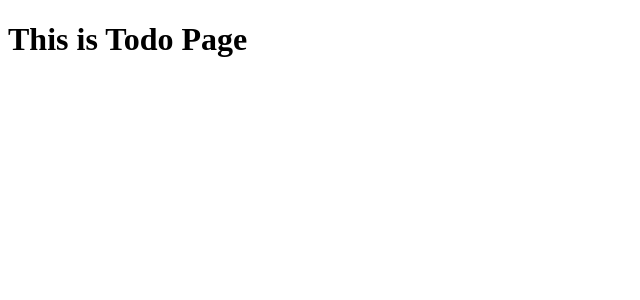
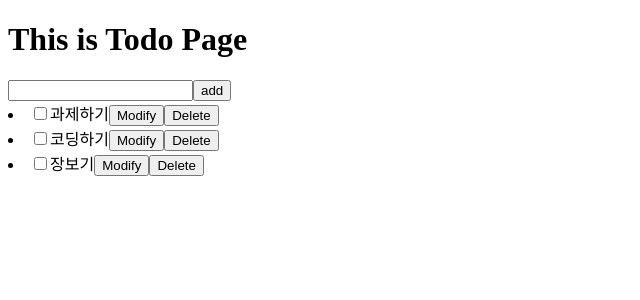
Before and after one commit to blueline1984/wanted-pre-onboarding-frontend, a React (Create React App) app: page /todo in a window 1280 px wide. Shown: the top 300 px of the page, without its empty margins (0-640 px from the left). Built offline with nearby package versions, Linux system fonts and the light colour scheme.

Commit message:
feature: Todo Page Ui 작업

```diff
--- /dev/null
+++ b/src/components/TodoList/TodoList.jsx
@@ -0,0 +1,35 @@
+import * as S from "./TodoList.styled";
+import Button from "../Button/Button";
+
+const TodoList = ({ todoList }) => {
+  return (
+    <>
+      {todoList.map((todoItem) => {
+        return (
+          <li key={todoItem.id}>
+            <S.Label>
+              <S.Input type="checkbox" />
+              <S.Span>{todoItem.todo}</S.Span>
+            </S.Label>
+            <Button
+              onButtonClick={() => {
+                console.log("modify");
+              }}
+              buttonDataTestId="modify-button"
+              buttonText="Modify"
+            />
+            <Button
+              onButtonClick={() => {
+                console.log("delete");
+              }}
+              buttonDataTestId="delete-button"
+              buttonText="Delete"
+            />
+          </li>
+        );
+      })}
+    </>
+  );
+};
+
+export default TodoList;
--- /dev/null
+++ b/src/components/TodoList/TodoList.styled.jsx
@@ -0,0 +1,7 @@
+import styled from "styled-components";
+
+export const Input = styled.input``;
+
+export const Label = styled.label``;
+
+export const Span = styled.span``;
--- a/src/pages/Todo.jsx
+++ b/src/pages/Todo.jsx
@@ -1,7 +1,40 @@
+import Button from "../components/Button/Button";
+import TodoList from "../components/TodoList/TodoList";
+
 const TodoPage = () => {
+  const mockData = [
+    {
+      id: 1,
+      todo: "과제하기",
+      isCompleted: false,
+      userId: 1,
+    },
+    {
+      id: 2,
+      todo: "코딩하기",
+      isCompleted: true,
+      userId: 1,
+    },
+    {
+      id: 3,
+      todo: "장보기",
+      isCompleted: false,
+      userId: 1,
+    },
+  ];
+
   return (
     <>
       <h1>This is Todo Page</h1>
+      <input data-testid="new-todo-input" />
+      <Button
+        onButtonClick={() => {
+          console.log("add todo");
+        }}
+        buttonDataTestId="new-todo-add-button"
+        buttonText="add"
+      />
+      <TodoList todoList={mockData} />
     </>
   );
 };
```
